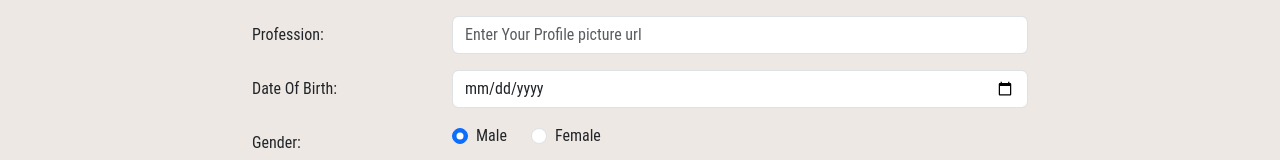
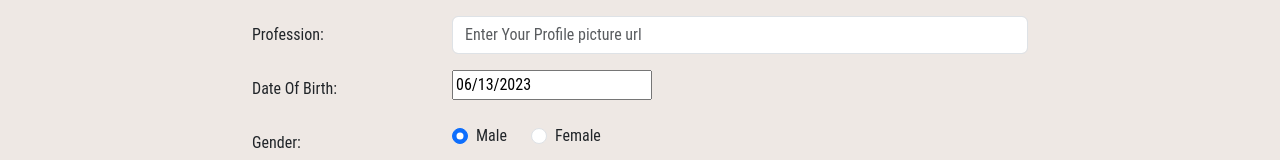
Before and after one commit to tkabir3066/dev-manager, a React (Vite) app: page / in a window 1280 px wide. Shown: the part 312-472 px from the top of the page. Built offline with nearby package versions, Linux system fonts and the light colour scheme.

Commit message:
handling date field using react DatePicker

```diff
--- a/package.json
+++ b/package.json
@@ -13,6 +13,7 @@
     "bootstrap": "^5.3.0",
     "react": "^18.2.0",
     "react-bootstrap": "^2.7.4",
+    "react-datepicker": "^4.13.0",
     "react-dom": "^18.2.0",
     "react-icons": "^4.9.0",
     "uuid": "^9.0.0"
--- a/src/contacts/AddContact.jsx
+++ b/src/contacts/AddContact.jsx
@@ -1,5 +1,7 @@
 import React, { useState } from "react";
 import { Form, Row, Col, Button } from "react-bootstrap";
+import DatePicker from "react-datepicker";
+
 function AddContact({ addContact }) {
   const [contact, setContact] = useState({
     firstName: "",
@@ -12,16 +14,9 @@ function AddContact({ addContact }) {
     dateOfBirth: "",
   });
 
-  const {
-    firstName,
-    lastName,
-    email,
-    profession,
-    bio,
-    image,
-    dateOfBirth,
-    gender,
-  } = contact;
+  const { firstName, lastName, email, profession, bio, image } = contact;
+
+  const [startDate, setStartDate] = useState(new Date());
   const handleChange = (e) => {
     setContact({
       ...contact,
@@ -144,12 +139,14 @@ function AddContact({ addContact }) {
             </Form.Label>
           </Col>
           <Col sm={9}>
-            <Form.Control
-              type="date"
-              name="dateOfBirth"
-              id="dateOfBirth"
-              onChange={handleChange}
-              value={dateOfBirth}
+            <DatePicker
+              selected={startDate}
+              onChange={(date) => setStartDate(date)}
+              maxDate={new Date()}
+              peekNextMonth
+              showMonthDropdown
+              showYearDropdown
+              dropdownMode="select"
             />
           </Col>
         </Form.Group>
--- a/src/contacts/Contact.jsx
+++ b/src/contacts/Contact.jsx
@@ -1,6 +1,8 @@
 import React from "react";
 import { Card, ListGroup, Button } from "react-bootstrap";
 import { FaEye, FaTrash } from "react-icons/fa";
+import DatePicker from "react-datepicker";
+
 function Contact({ contact, deleteContact }) {
   const {
     id,
--- a/src/main.jsx
+++ b/src/main.jsx
@@ -3,6 +3,7 @@ import ReactDOM from "react-dom/client";
 import App from "./App.jsx";
 import "./index.css";
 import "bootstrap/dist/css/bootstrap.min.css";
+import "react-datepicker/dist/react-datepicker.css";
 // === Dev Manager ==//
 // CRUD
 // Form Handling
```
Also changed, not shown: 1 other file (tests, documents, lock files or other folders).
